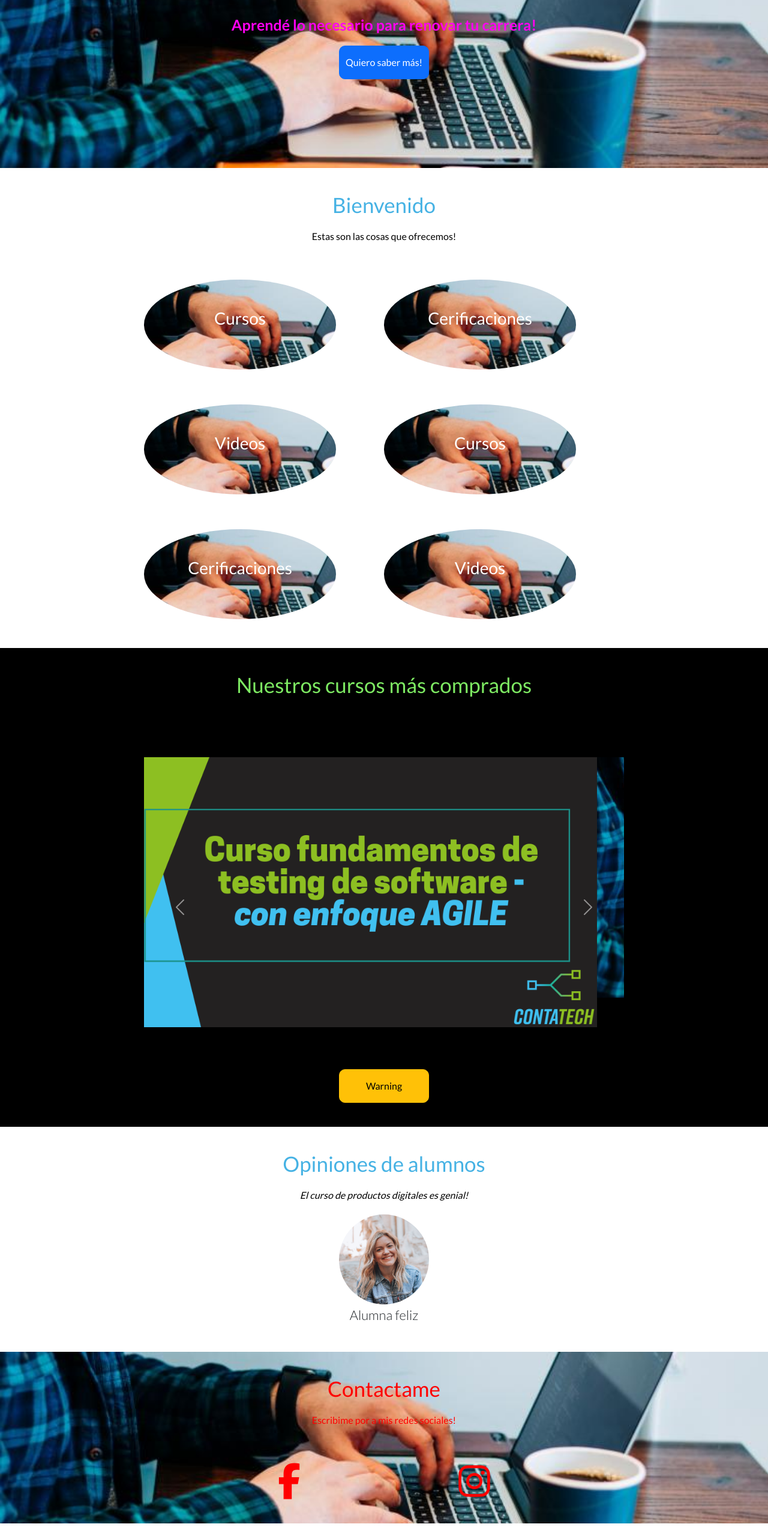
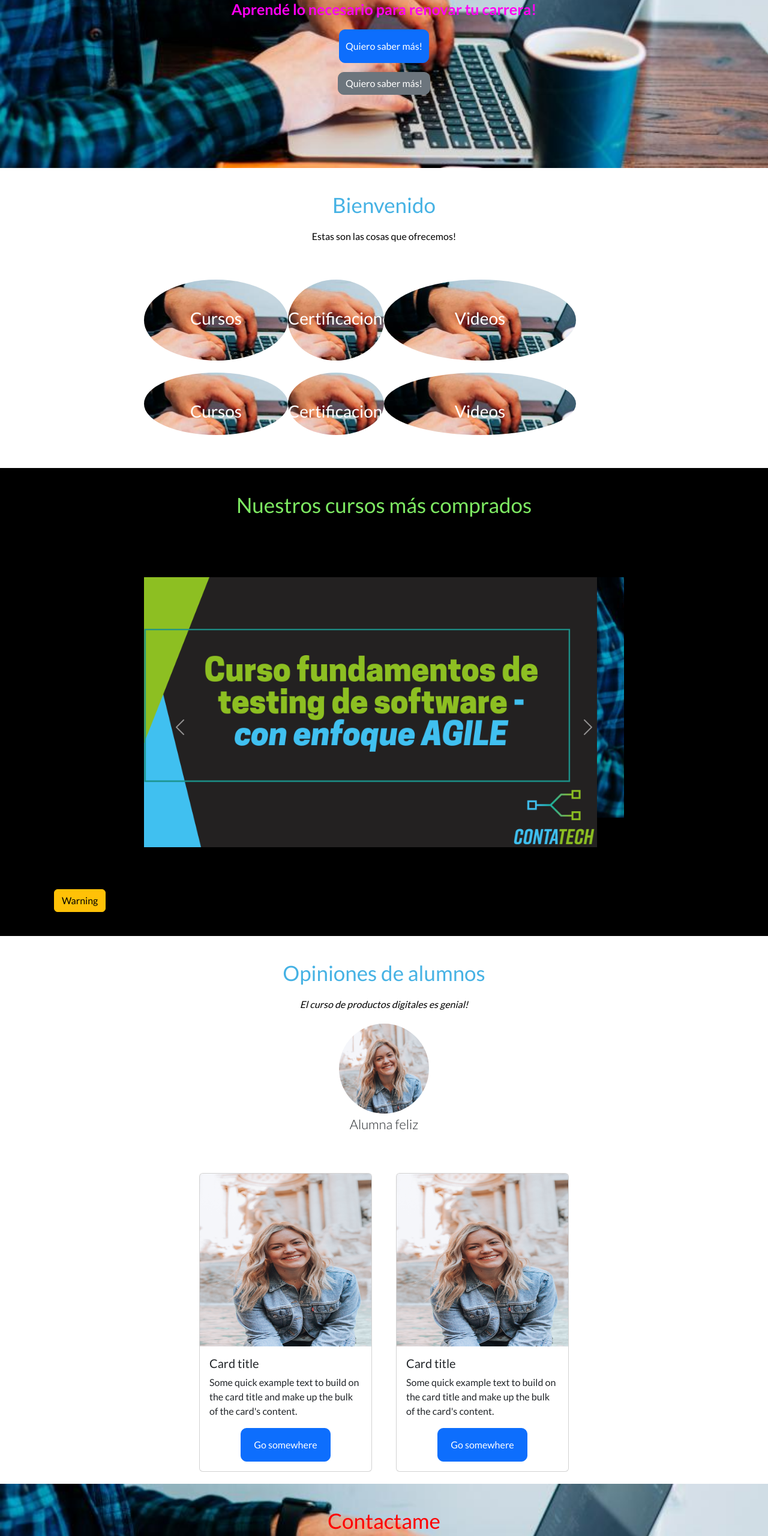
Before and after one commit to Juance94/contatechweb, a plain HTML site: page index.html in a window 1280 px wide. Shown: the part 220-2780 px from the top of the page at 60% size. Before the commit the page ends 2759 px from the top, so only its background shows below. Drawn offline with nearby package versions, Linux system fonts and the light colour scheme.

Commit message:
primera version web

```diff
--- a/css/estilos.css
+++ b/css/estilos.css
@@ -28,7 +28,7 @@ body{
 }
 
 .beneficiocontenedor {
-    height: 800px;
+    height: 500px;
 }
 
 /* Menu */
@@ -109,7 +109,7 @@ div li a:active {
     align-self: center;
 }
 
-.btn{
+.btn-primary{
     width: 150px;
     display: block;
     margin: 0 auto;
@@ -120,9 +120,24 @@ div li a:active {
 
 }
 
-.btn:hover {
+.btn-secondary{
+    margin-top: 15px;
+    border-radius: 10px;
+    transition: all 1000ms cubic-bezier(0,1.9,1,.66);
+}
+
+.btn-secondary:hover{
+    transform: translateX(10px) translateY(-15px) scaleX(1.5) scaleY(1.5) skew(10deg);
+    clip-path: polygon(0% 20%, 45% 1%, 60% 0%, 100% 53%, 60% 100%, 34% 100%, 0% 80%);
+}
+
+.btn-primary:hover {
     background-color: rgb(0, 255, 106);
     transform: scale(1.2) translateX(15px);
+}
+
+.btn-primary:active {
+    background-color: red;
 }
 
 /* Main */
@@ -139,25 +154,27 @@ div li a:active {
     margin: 20px 0;
 }
 
-.beneficios{
+.beneficios1{
     padding-top: var(--marginElementos);
-    height: 200px;
     display: grid;
-    grid-template-columns: 40% 40%;
-    grid-template-rows: 120% 120%;
-    grid-gap: 10%;
+    GRID-TEMPLATE-COLUMNS: 30% 20% 40%;
+    GRID-TEMPLATE-ROWS: 50% 40%;
+    text-align: center;
+    height: 350px;
+    width: 100%;
+    margin: 20px auto;
+
 }
 
 .beneficio{
     display: inline-block;
     font-size: 20px;
-    height: 150px;
     text-align: center;
-    /*width: 40%;*/
     background-image: url("../img/lauren-gray-ib2pdxr8fy0-unsplash_0.jpg");
     background-position: center;
     color: #fff;
     border-radius: 50%;
+    margin-bottom: 20px;
 }
 
 .beneficio h3 {
@@ -232,6 +249,19 @@ footer .copy{
     color: var(--colorBotones);
 }
 
+.contenedortarjeta {
+    display: flex;
+    justify-content: center;
+}
+
+.card {
+    margin: 20px 20px;
+}
+
+.card-img-top {
+    height: 18rem;
+}
+
 @media screen and (max-width:800px){
     .menu-navegacion{
         height: 120px;
@@ -254,6 +284,15 @@ footer .copy{
 
     .redes-sociales i{
         margin-bottom: 20px;
+    }
+
+    .beneficios{
+        grid-template-columns: 60%;
+        grid-gap: 20%;
+    }
+
+    .beneficiocontenedor {
+        height: 1600px;
     }
 }
 
@@ -283,7 +322,7 @@ footer .copy{
 
     .beneficios{
         display: grid;
-        grid-template-columns: 90%;
+        grid-template-columns: 40%;
         grid-gap: 10%;
     }
 
--- a/index.html
+++ b/index.html
@@ -4,7 +4,9 @@
     <meta charset="UTF-8">
     <meta name="viewport" content="width=device-width, initial-scale=1.0">
     <title>Página web - Contatech final</title>
-    <link href="https://cdn.jsdelivr.net/npm/bootstrap@5.2.0-beta1/dist/css/bootstrap.min.css" rel="stylesheet" integrity="sha384-0evHe/X+R7YkIZDRvuzKMRqM+OrBnVFBL6DOitfPri4tjfHxaWutUpFmBp4vmVor" crossorigin="anonymous">
+   <!-- CSS only -->
+    <link href="https://cdn.jsdelivr.net/npm/bootstrap@5.2.2/dist/css/bootstrap.min.css" rel="stylesheet" integrity="sha384-Zenh87qX5JnK2Jl0vWa8Ck2rdkQ2Bzep5IDxbcnCeuOxjzrPF/et3URy9Bv1WTRi" crossorigin="anonymous">
+    <link rel="stylesheet" type="text/css" href="semantic/dist/semantic.min.css">
     <link rel="stylesheet" href="css/estilos.css">
     <link href="https://fonts.googleapis.com/css2?family=Lato:wght@300;400;700&display=swap" rel="stylesheet">
 </head>
@@ -25,6 +27,7 @@
                 <h1>Tecnología para económicas</h1>
                 <p>Aprendé lo necesario para renovar tu carrera!</p>
                 <button class="btn btn-primary">Quiero saber más!</button>
+                <button class="btn btn-secondary">Quiero saber más!</button>
             </div>
         </section>
     </header>
@@ -34,12 +37,12 @@
             <p class="copy">Estas son las cosas que ofrecemos!</p>
 
             <div id="carouselExampleSlidesOnly" class="carousel slide" data-bs-ride="carousel">
-            <div class="beneficios">
+            <div class="beneficios1">
                 <div class="beneficio beneficio1">
                     <h3>Cursos</h3>
                 </div>
                 <div class="beneficio">
-                    <h3>Cerificaciones</h3>
+                    <h3>Certificaciones</h3>
                 </div>
                 <div class="beneficio">
                     <h3>Videos</h3>
@@ -48,7 +51,7 @@
                     <h3>Cursos</h3>
                 </div>
                 <div class="beneficio">
-                    <h3>Cerificaciones</h3>
+                    <h3>Certificaciones</h3>
                 </div>
                 <div class="beneficio">
                     <h3>Videos</h3>
@@ -109,6 +112,30 @@
         </section>
 
     </main>
+    <section>
+      <div class="contenedortarjeta">
+      <div class="card" style="width: 18rem;">
+        <img src="/img/woman.jpg" class="card-img-top" alt="profe">
+        <div class="card-body">
+          <h5 class="card-title">Card title</h5>
+          <p class="card-text">Some quick example text to build on the card title and make up the bulk of the card's content.</p>
+          <a href="#" class="btn btn-primary">Go somewhere</a>
+        </div>
+      </div>
+      <div class="card" style="width: 18rem;">
+        <img src="/img/woman.jpg" class="card-img-top" alt="profe">
+        <div class="card-body">
+          <h5 class="card-title">Card title</h5>
+          <p class="card-text">Some quick example text to build on the card title and make up the bulk of the card's content.</p>
+          <a href="#" class="btn btn-primary">Go somewhere</a>
+        </div>
+      </div>
+    </div>
+    </section>
+
+    <section>
+
+    </section>
 
     <footer >
         <div class="contenedor">
@@ -122,7 +149,12 @@
         </div>
     </footer>
     <script src="https://kit.fontawesome.com/f955c68031.js" crossorigin="anonymous"></script>
-    <script src="https://cdn.jsdelivr.net/npm/@popperjs/core@2.11.5/dist/umd/popper.min.js" integrity="sha384-Xe+8cL9oJa6tN/veChSP7q+mnSPaj5Bcu9mPX5F5xIGE0DVittaqT5lorf0EI7Vk" crossorigin="anonymous"></script>
-<script src="https://cdn.jsdelivr.net/npm/bootstrap@5.2.0-beta1/dist/js/bootstrap.min.js" integrity="sha384-kjU+l4N0Yf4ZOJErLsIcvOU2qSb74wXpOhqTvwVx3OElZRweTnQ6d31fXEoRD1Jy" crossorigin="anonymous"></script>
+    <!-- JavaScript Bundle with Popper -->
+    <script
+  src="https://code.jquery.com/jquery-3.1.1.min.js"
+  integrity="sha256-hVVnYaiADRTO2PzUGmuLJr8BLUSjGIZsDYGmIJLv2b8="
+  crossorigin="anonymous"></script>
+<script src="semantic/dist/semantic.min.js"></script>
+    <script src="https://cdn.jsdelivr.net/npm/bootstrap@5.2.2/dist/js/bootstrap.bundle.min.js" integrity="sha384-OERcA2EqjJCMA+/3y+gxIOqMEjwtxJY7qPCqsdltbNJuaOe923+mo//f6V8Qbsw3" crossorigin="anonymous"></script>
 </body>
 </html>
```
